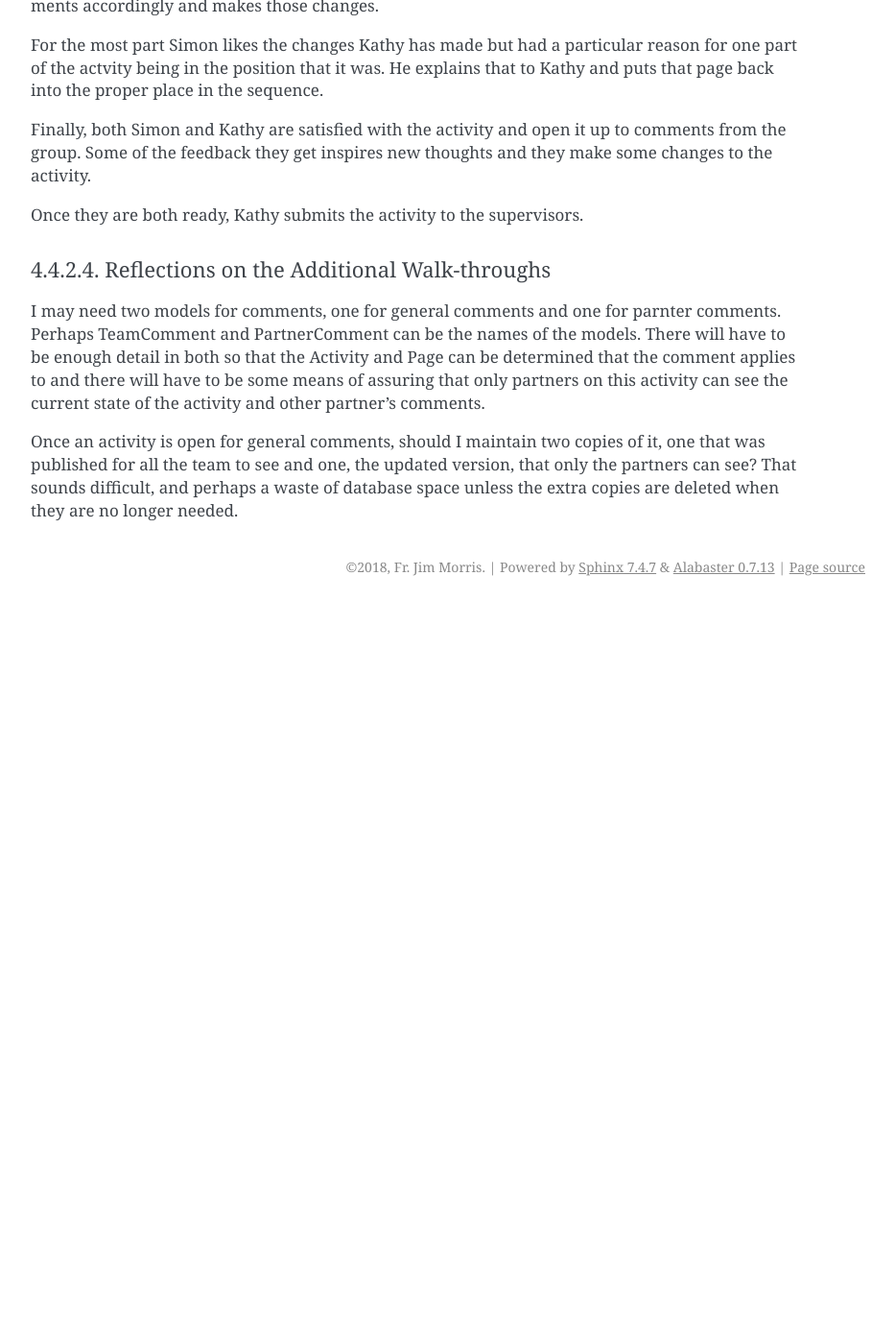
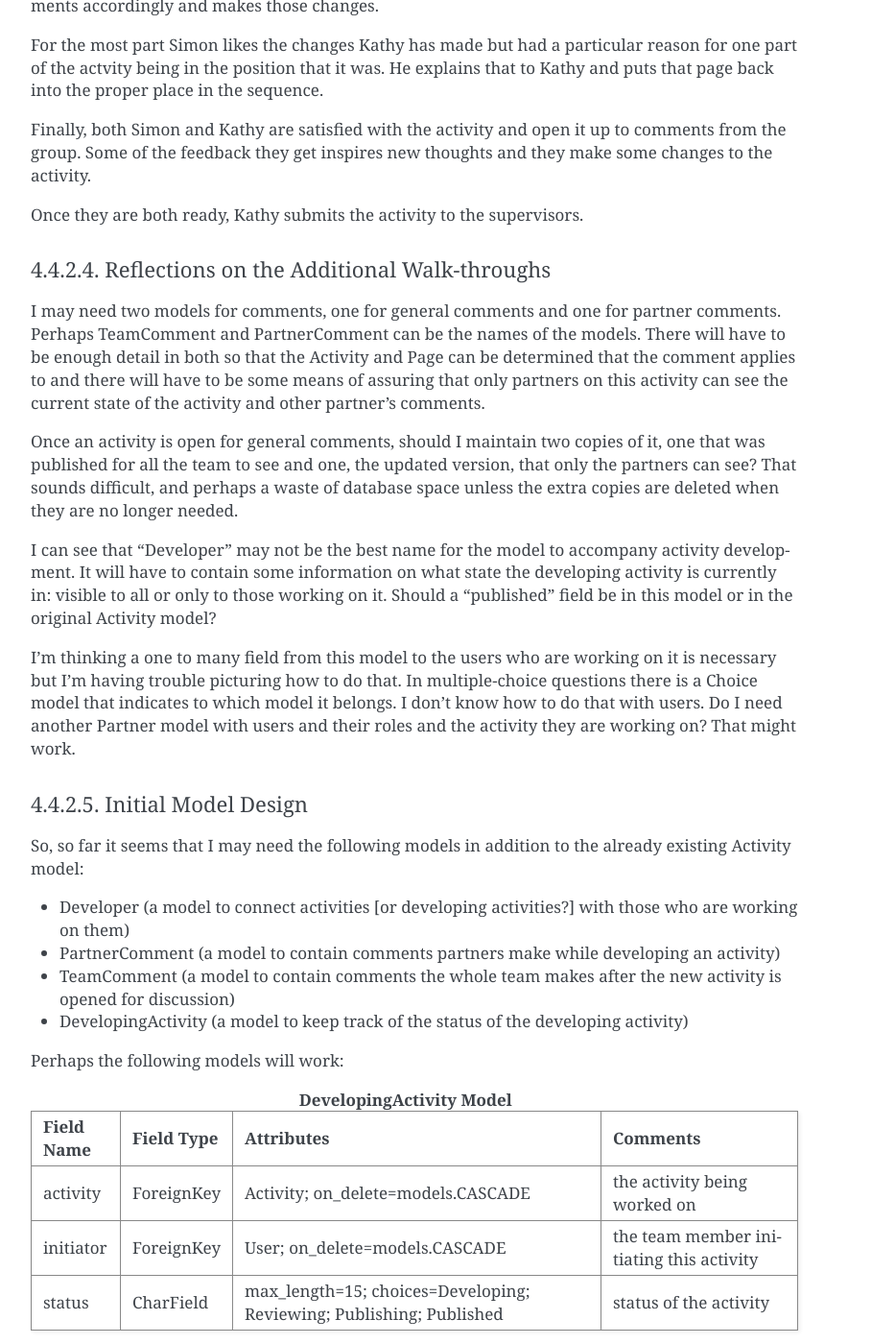
Before and after one commit to JMorris1575/confirmation2018, a Sphinx documentation site: the page built from docs/team_sections.rst, in a window 1280 px wide and 1400 px high, scrolled down 13845 px. Shown: the whole window at 96% size, without its empty margins (338-1271 px from the left). Built offline with Sphinx 7.4.7, drawn with Linux system fonts in a browser that asks for light colours; before the commit the page ends 14475 px from its top, so only the background shows below that; some of the changed text lies outside the part shown.

Commit message:
Designed models for development app

```diff
--- a/docs/team_sections.rst
+++ b/docs/team_sections.rst
@@ -605,7 +605,7 @@ Once they are both ready, Kathy submits the activity to the supervisors.
 Reflections on the Additional Walk-throughs
 +++++++++++++++++++++++++++++++++++++++++++
 
-I may need two models for comments, one for general comments and one for parnter comments. Perhaps TeamComment and
+I may need two models for comments, one for general comments and one for partner comments. Perhaps TeamComment and
 PartnerComment can be the names of the models. There will have to be enough detail in both so that the Activity and
 Page can be determined that the comment applies to and there will have to be some means of assuring that only
 partners on this activity can see the current state of the activity and other partner's comments.
@@ -613,3 +613,49 @@ partners on this activity can see the current state of the activity and other pa
 Once an activity is open for general comments, should I maintain two copies of it, one that was published for all the
 team to see and one, the updated version, that only the partners can see? That sounds difficult, and perhaps a waste
 of database space unless the extra copies are deleted when they are no longer needed.
+
+I can see that "Developer" may not be the best name for the model to accompany activity development. It will have to
+contain some information on what state the developing activity is currently in: visible to all or only to those working
+on it. Should a "published" field be in this model or in the original Activity model?
+
+I'm thinking a one to many field from this model to the users who are working on it is necessary but I'm having trouble
+picturing how to do that. In multiple-choice questions there is a Choice model that indicates to which model it belongs.
+I don't know how to do that with users. Do I need another Partner model with users and their roles and the activity they
+are working on? That might work.
+
+Initial Model Design
+++++++++++++++++++++
+
+So, so far it seems that I may need the following models in addition to the already existing Activity model:
+
+*   Developer (a model to connect activities [or developing activities?] with those who are working on them)
+*   PartnerComment (a model to contain comments partners make while developing an activity)
+*   TeamComment (a model to contain comments the whole team makes after the new activity is opened for discussion)
+*   DevelopingActivity (a model to keep track of the status of the developing activity)
+
+Perhaps the following models will work:
+
+.. csv-table:: **DevelopingActivity Model**
+    :header: Field Name, Field Type, Attributes, Comments
+    :widths: auto
+
+    activity, ForeignKey, Activity; on_delete=models.CASCADE, the activity being worked on
+    initiator, ForeignKey, User; on_delete=models.CASCADE, the team member initiating this activity
+    status, CharField, max_length=15; choices=Developing; Reviewing; Publishing; Published, status of the activity
+
+.. csv-table:: **Developer Model**
+    :header: Field Name, Field Type, Attributes, Comments
+    :widths: auto
+
+    activity, ForeignKey, DevelopingActivity; on_delete=models.CASCADE, the developing activity
+    partner, ForeignKey, User; on_delete=models.CASCADE, user partnering with the initiator of this activity
+    full_partner, Boolean, default=False, indicates whether this user has full rights to edit, publish, etc.
+
+.. csv-table:: **Comment**
+    :header: Field Name, Field Type, Attributes, Comments
+    :widths: auto
+
+    activity, ForeignKey, DevelopingActivity; on_delete=models.CASCADE, the developing activity
+    user, ForeignKey, User; on_delete=models.CASCADE, the user making the comment
+    text, TextField, blank?; null?; either?, the text of the comment
+    type, CharField, max_length=15; choices=General; Partner, type of comment for display
```
